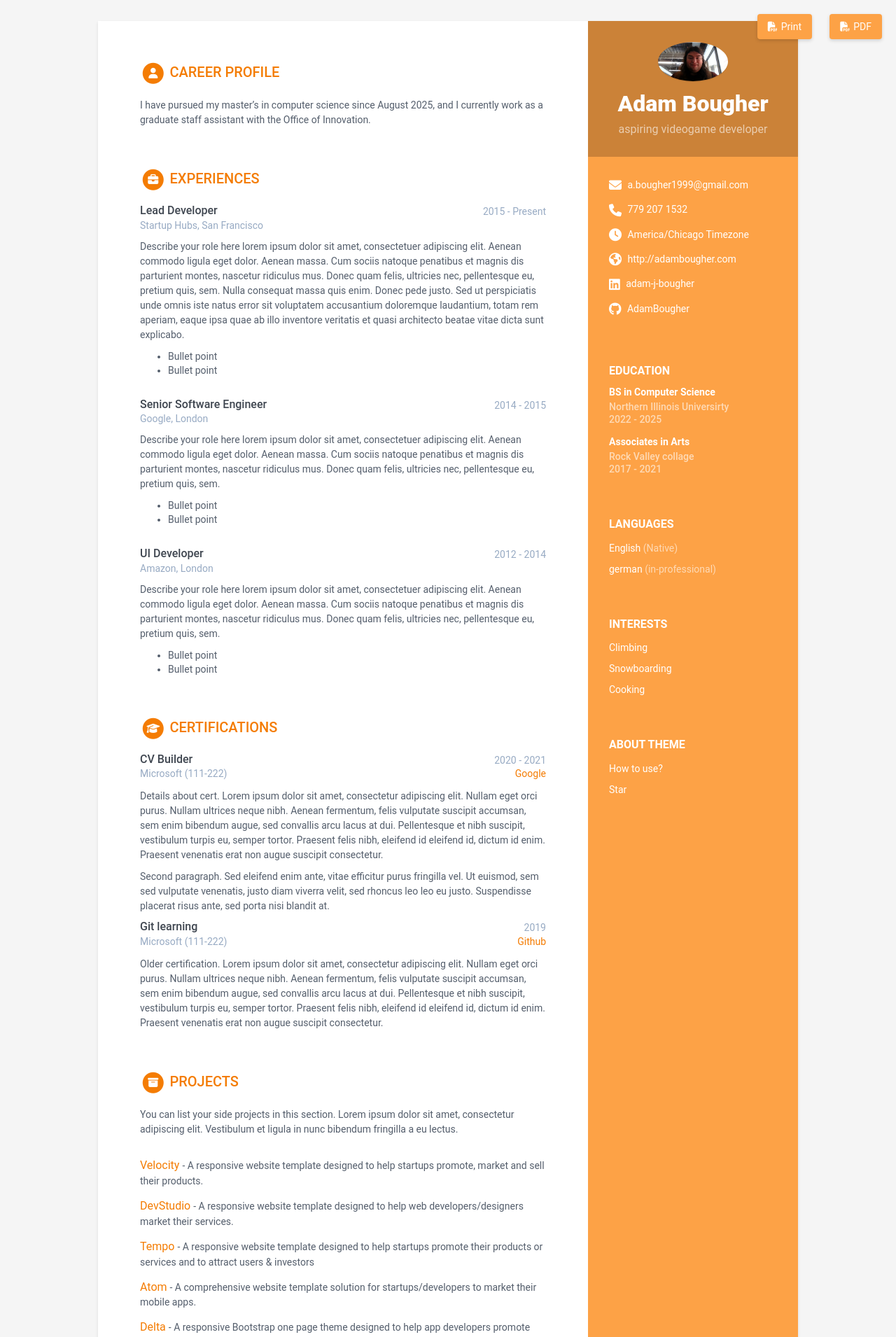
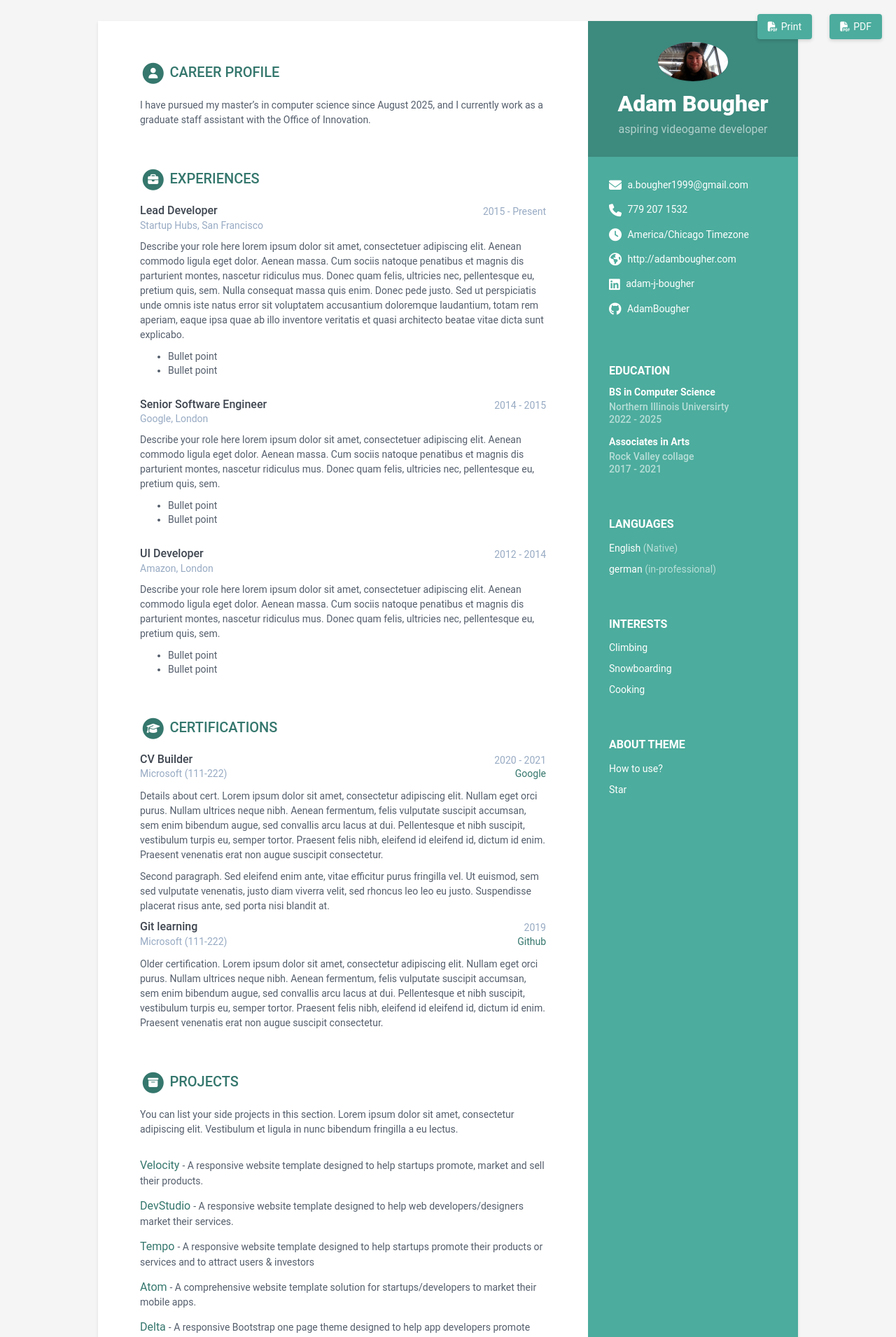
Before and after one commit to AdamBougher/adam-resume, a Jekyll site: the page built from index.html, in a window 1280 px wide. Shown: the top 1910 px of the page at 70% size. Built offline with Jekyll 4.4.1, drawn with Linux system fonts in a browser that asks for light colours.

Commit message:
chnaged skin to turquoise

```diff
--- a/_config.yml
+++ b/_config.yml
@@ -10,7 +10,7 @@ url: 'http://webjeda.com'
 
 description: A beautiful Jekyll theme for creating resume
 # Style will be applied only after restarting the build or serve. Just choose one of the options.
-theme_skin: orange # blue turquoise green berry orange ceramic teal oceanstale
+theme_skin: turquoise # blue turquoise green berry orange ceramic teal oceanstale
 chrome_mobile_color: #use hex colors (ex:#1976d2) or leave empty if you don't want a color for chrome mobile searchbar
 
 # Tracker
```
